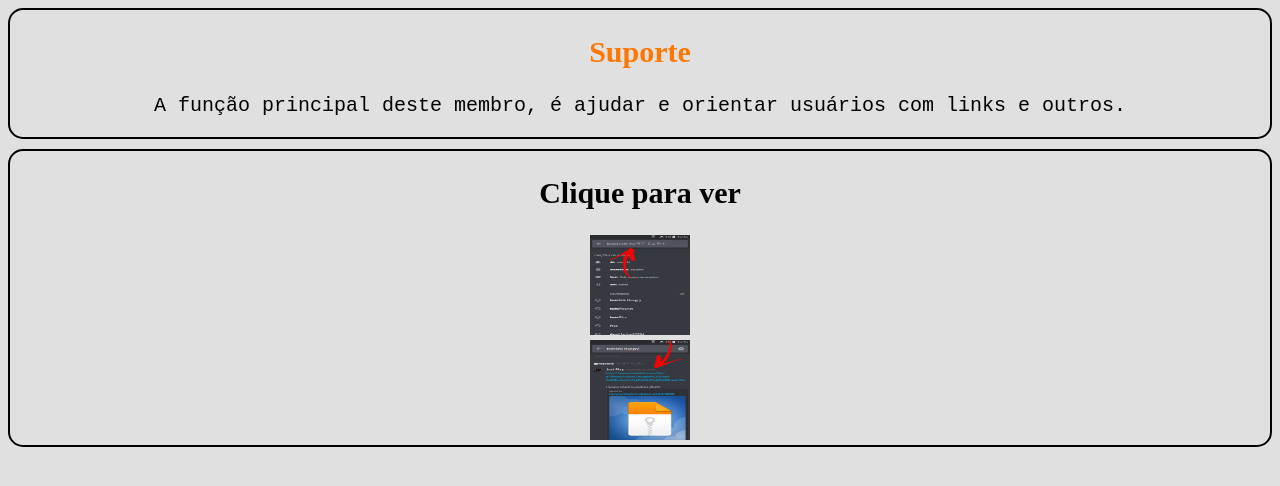
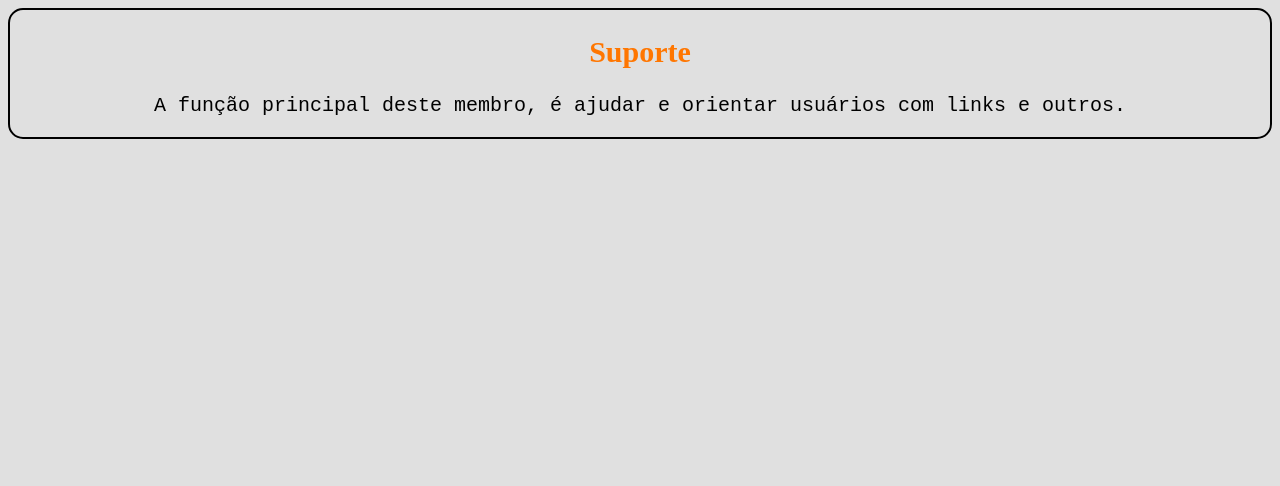
Before and after one commit to CollenMenezes/just-play-suporte, a plain HTML site: page index.html in a window 1280 px wide. Drawn offline with Linux system fonts and the light colour scheme.

Commit message:
Update index.html

```diff
--- a/index.html
+++ b/index.html
@@ -11,10 +11,5 @@
               <h1 class="suph"> Suporte </h1>
                <p> A função principal deste membro, é ajudar e orientar usuários com links e outros. </p>
              </article>
-             <article id="sup">
-              <h1> Clique para ver </h1>
-               <img src="ex1.png" width="100" height="100"> <br/>
-               <img src="ex2.png" width="100" height="100">
-             </article>
             </body>
 </html>
```
